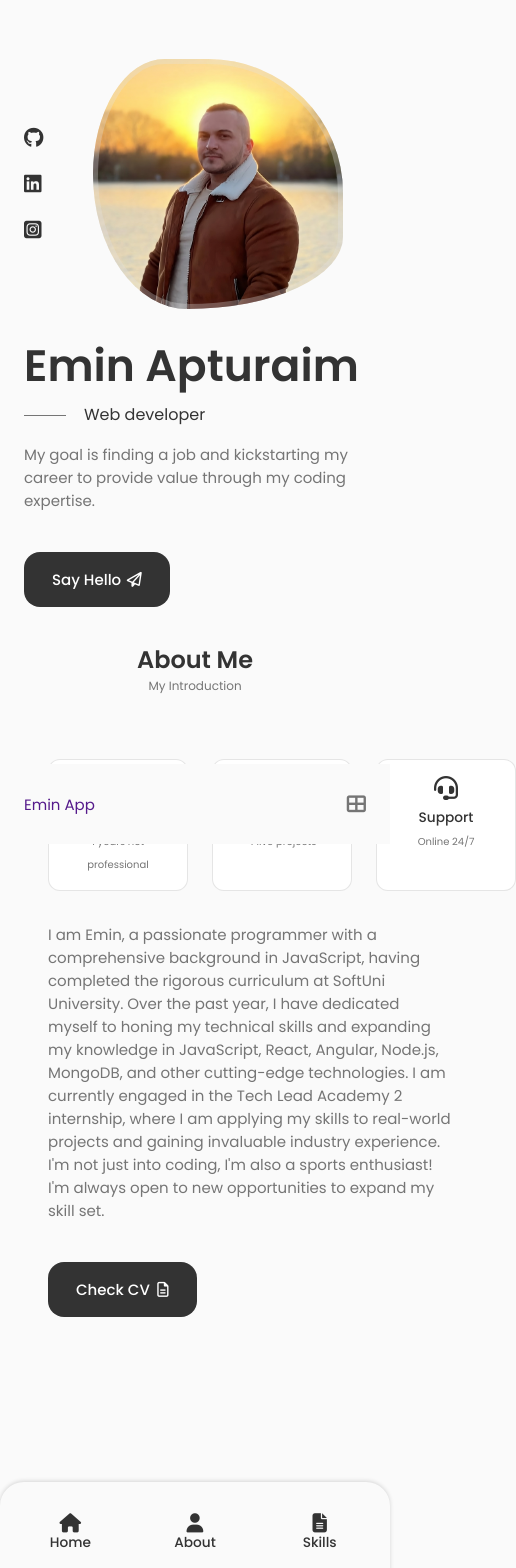
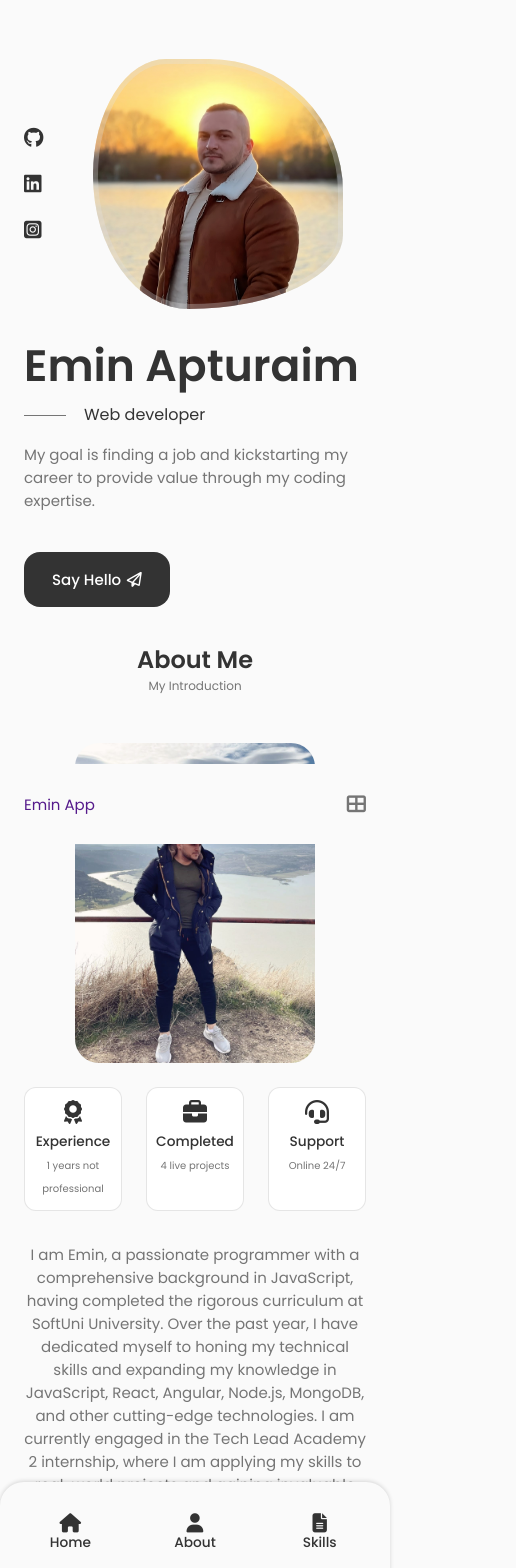
Before and after one commit to emin-apm/Portfolio, a React (Vite) app in the folder MyPortfolio/: page / in a window 390 px wide. Shown: the top 1568 px of the page, 516 px wide, since content can reach past the window. Before the commit the page ends 1349 px from the top, so only its background shows below. Built offline with nearby package versions, Linux system fonts and the light colour scheme.

Commit message:
About component ready

```diff
--- a/MyPortfolio/src/components/About/AboutStyles.module.css
+++ b/MyPortfolio/src/components/About/AboutStyles.module.css
@@ -47,3 +47,52 @@
 .cv_icon {
   margin-left: 0.5em;
 }
+
+/* For large devices */
+@media screen and (max-width: 992px) {
+  .about_container {
+    grid-template-columns: 1fr;
+    row-gap: 2.rem;
+  }
+
+  .about_img {
+    width: 240px;
+  }
+
+  .about_box {
+    padding: .75rem .5rem;
+  }
+
+  .about_data {
+    text-align: center;
+
+  }
+
+  .about_info {
+    justify-content: center;
+  }
+
+  .about_description {
+    padding: 0 5rem;
+    margin-bottom: 2rem;
+  }
+
+}
+
+/* For medium devices */
+@media screen and (max-width: 576px) {
+  .about_info {
+    grid-template-columns: repeat(3, 1fr);
+  }
+
+  .about_description {
+    padding: 0;
+  }
+}
+
+/* For small devices */
+@media screen and (max-width: 350px) {
+  .about_info {
+    grid-template-columns: repeat(2, 1fr);
+  }
+}
--- a/MyPortfolio/src/index.css
+++ b/MyPortfolio/src/index.css
@@ -167,13 +167,20 @@ button {
 
 /* For medium devices */
 @media screen and (max-width: 768px) {
+  body {
+    margin-bottom: 5rem;
+  }
+
   .section {
     padding: 0.2rem 0 2rem;
   }
+
+  .section_subtitles {
+    margin-bottom: 3rem;
+  }
 }
 
-@media screen and (max-width: 576px) {
-}
+@media screen and (max-width: 576px) {}
 
 /* For small devices */
 @media screen and (max-width: 350px) {
```
